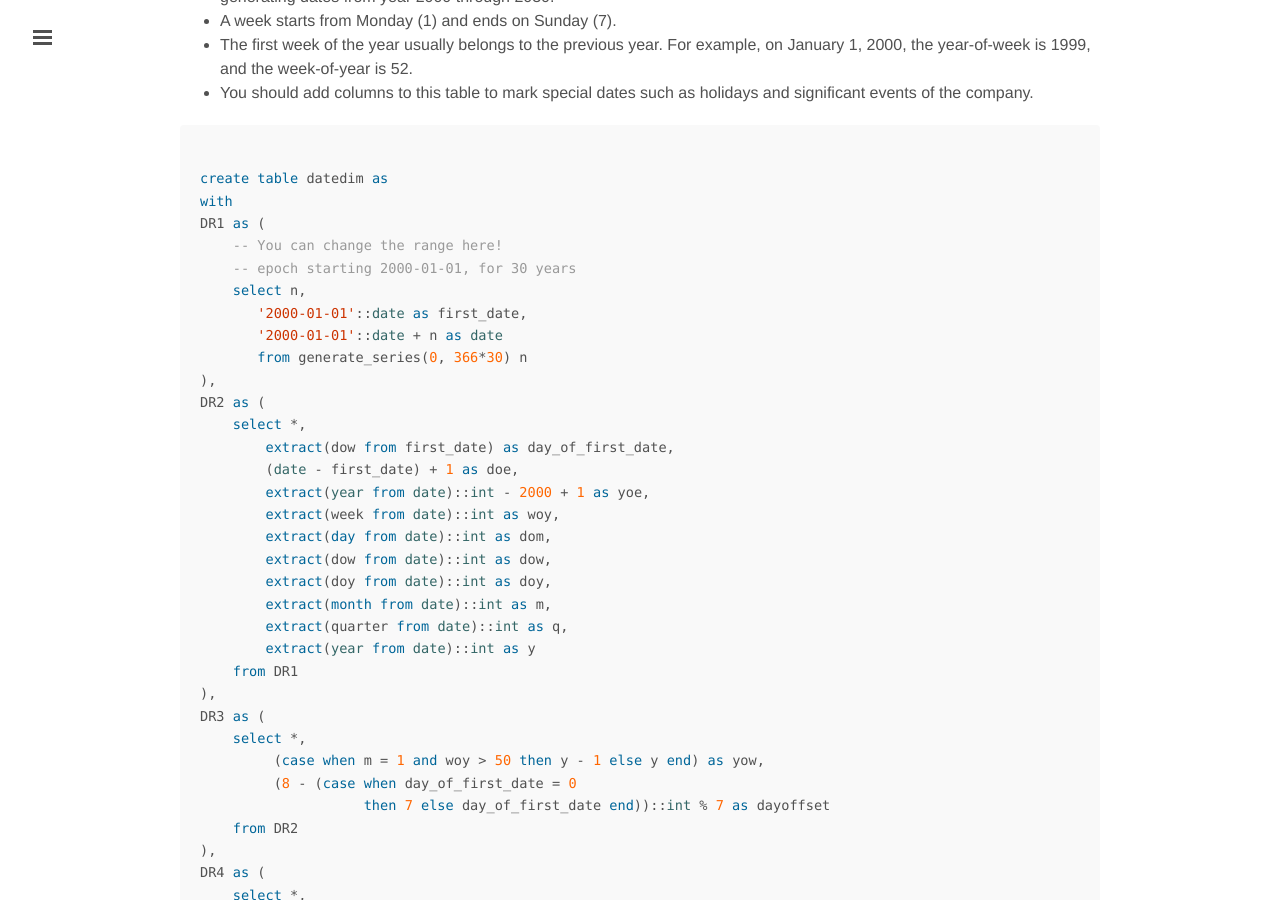
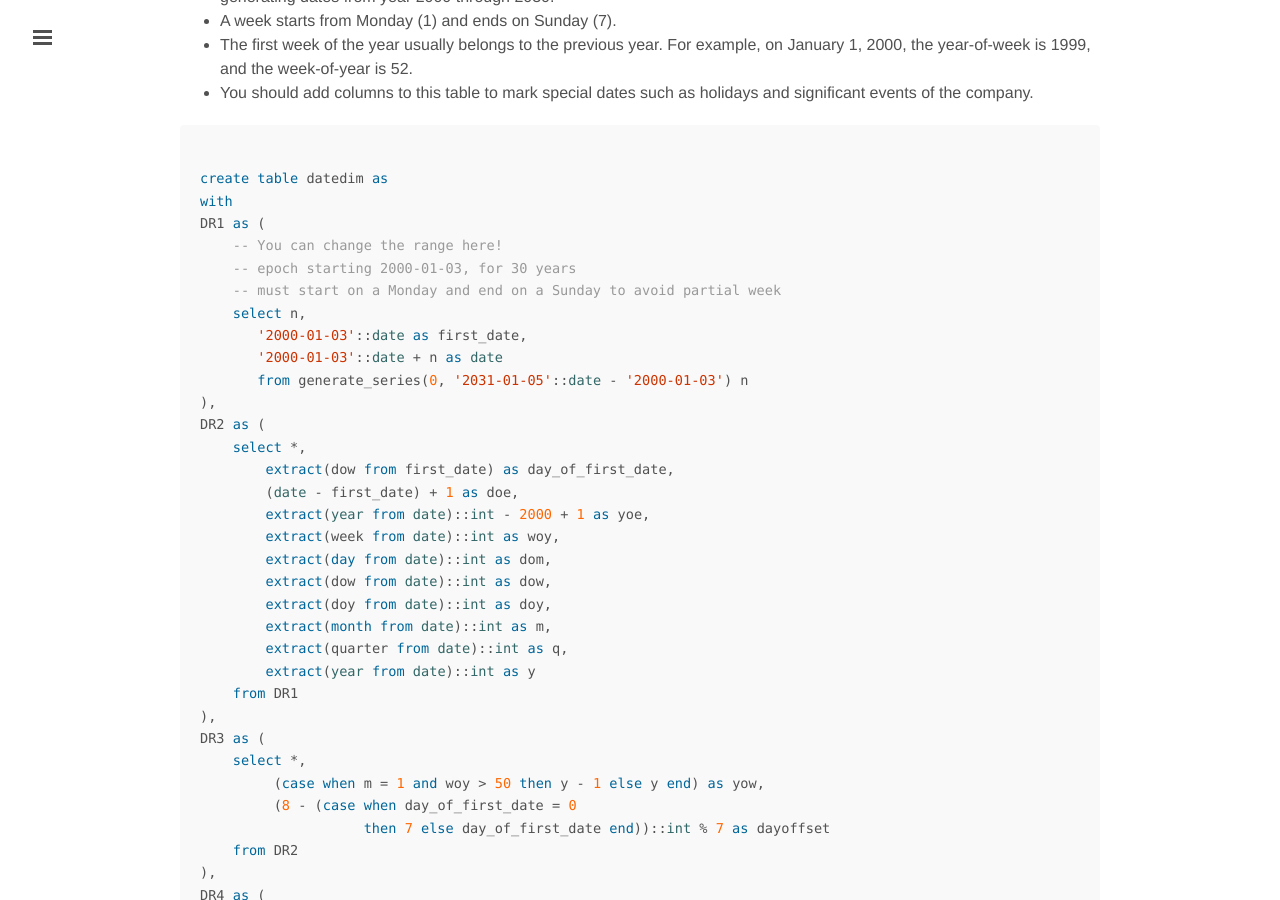
Before and after one commit to cktan/cktan.github.io, a Jekyll site: the page built from _posts/2015-03-15-postgres-date-dimension.md, in a window 1280 px wide and 900 px high, scrolled down 1152 px. Built offline with Jekyll 4.4.1, drawn with Linux system fonts in a browser that asks for light colours; Markdown is read by kramdown in place of the engine named in the settings; comment, search, counter and statistics services are not loaded.

Commit message:
fix-datedim

```diff
--- a/_posts/2015-03-15-postgres-date-dimension.md
+++ b/_posts/2015-03-15-postgres-date-dimension.md
@@ -60,11 +60,12 @@ create table datedim as
 with
 DR1 as (
     -- You can change the range here!
-    -- epoch starting 2000-01-01, for 30 years
+    -- epoch starting 2000-01-03, for 30 years
+    -- must start on a Monday and end on a Sunday to avoid partial week
     select n,
-       '2000-01-01'::date as first_date,
-       '2000-01-01'::date + n as date
-       from generate_series(0, 366*30) n
+       '2000-01-03'::date as first_date,
+       '2000-01-03'::date + n as date
+       from generate_series(0, '2031-01-05'::date - '2000-01-03') n
 ),
 DR2 as (
     select *,
@@ -112,7 +113,7 @@ select
     m,                          -- month (1..12)
     dom as d,                   -- day of month (1..31)
     q,                          -- quarter (1..4)
-    h,				-- half (1..2)
+    h,              -- half (1..2)
     dow,                        -- day of week (1..7)
     doy,                        -- day of year (1..366)
     yow,                        -- year of week
```
